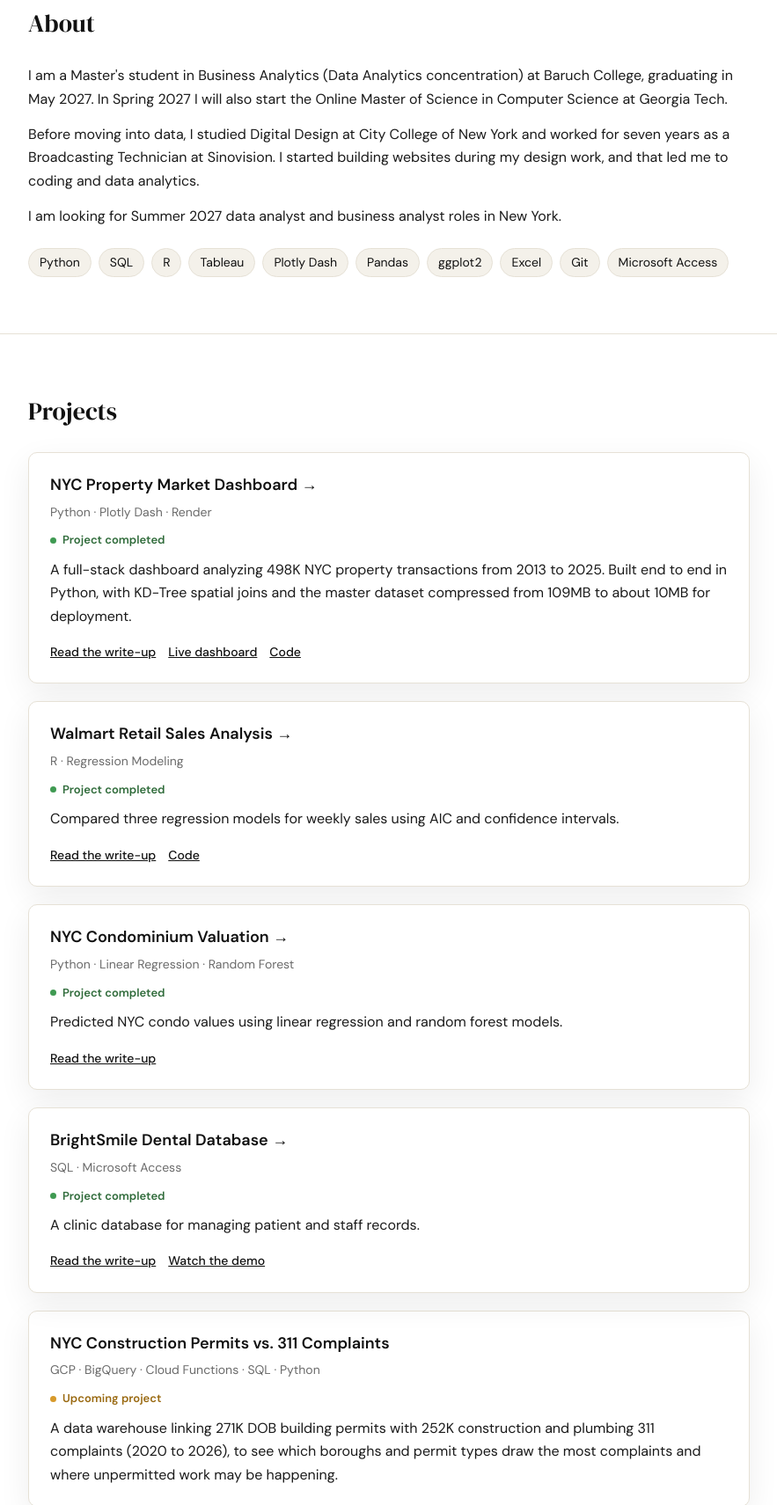
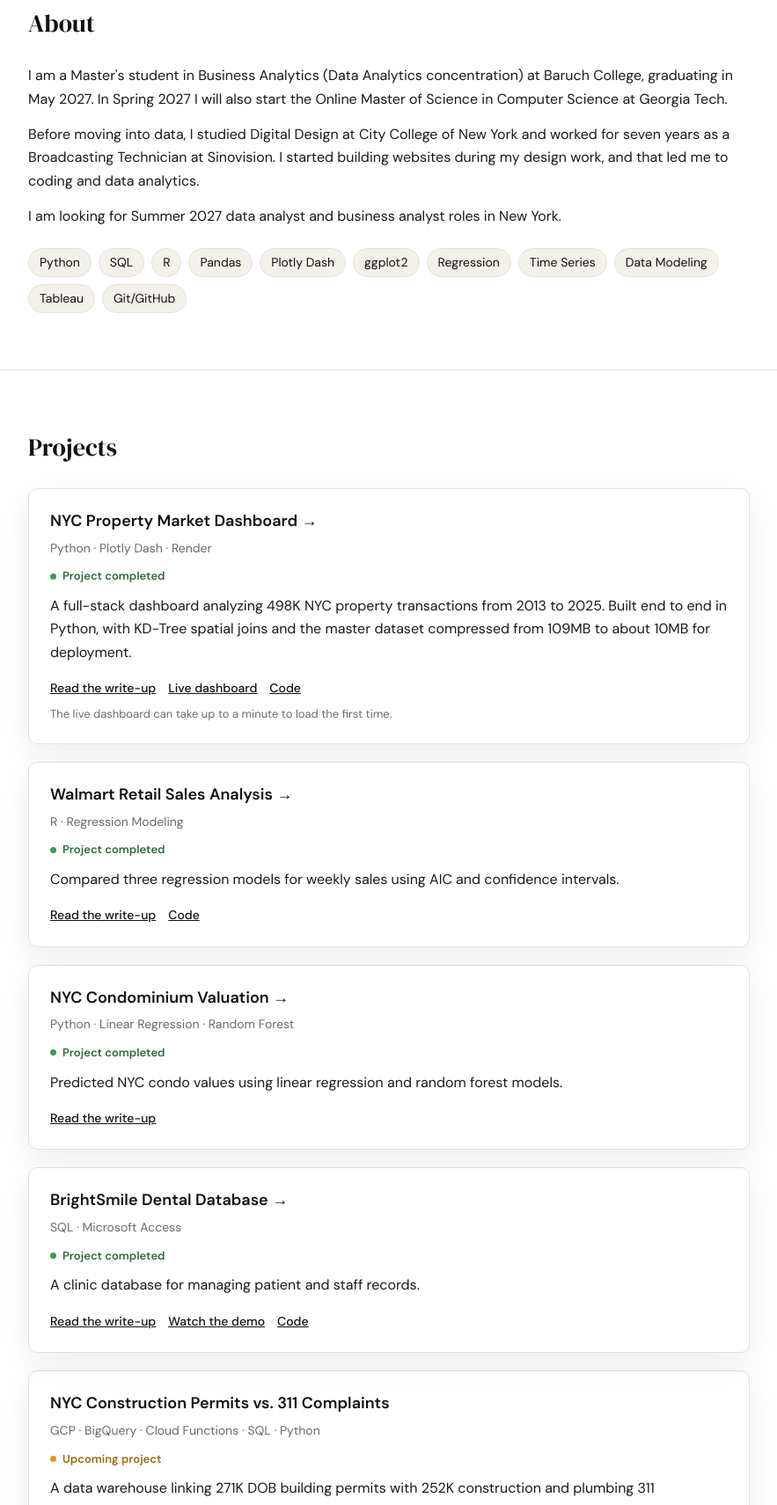
Before and after one commit to xixi0817/xixi0817.github.io, a plain HTML site: page index.html in a window 1280 px wide. Shown: the part 685-2396 px from the top of the page at 88% size, without its empty margins (198-1081 px from the left). Drawn offline with Linux system fonts and the light colour scheme.

Commit message:
Add files via upload

```diff
--- a/index.html
+++ b/index.html
@@ -403,9 +403,10 @@
         <p>Before moving into data, I studied Digital Design at City College of New York and worked for seven years as a Broadcasting Technician at Sinovision. I started building websites during my design work, and that led me to coding and data analytics.</p>
         <p>I am looking for Summer 2027 data analyst and business analyst roles in New York.</p>
         <div class="skills">
-          <span>Python</span><span>SQL</span><span>R</span><span>Tableau</span>
-          <span>Plotly Dash</span><span>Pandas</span><span>ggplot2</span>
-          <span>Excel</span><span>Git</span><span>Microsoft Access</span>
+          <span>Python</span><span>SQL</span><span>R</span>
+          <span>Pandas</span><span>Plotly Dash</span><span>ggplot2</span>
+          <span>Regression</span><span>Time Series</span><span>Data Modeling</span>
+          <span>Tableau</span><span>Git/GitHub</span>
         </div>
       </div>
     </section>
@@ -420,6 +421,7 @@
           <div class="status"><span class="dot"></span>Project completed</div>
           <p>A full-stack dashboard analyzing 498K NYC property transactions from 2013 to 2025. Built end to end in Python, with KD-Tree spatial joins and the master dataset compressed from 109MB to about 10MB for deployment.</p>
           <p><a href="nyc-dashboard.html">Read the write-up</a><a href="https://nyc-property-dashboard-xi9u.onrender.com/">Live dashboard</a><a href="https://github.com/xixi0817/nyc_property_dashboard">Code</a></p>
+          <p class="meta" style="margin: 6px 0 0; font-size: 13px;">The live dashboard can take up to a minute to load the first time.</p>
         </div>
 
         <div class="card card-link" id="proj-walmart">
@@ -443,7 +445,7 @@
           <div class="meta">SQL · Microsoft Access</div>
           <div class="status"><span class="dot"></span>Project completed</div>
           <p>A clinic database for managing patient and staff records.</p>
-          <p><a href="dental-database.html">Read the write-up</a><a href="https://www.youtube.com/watch?v=54yVU4n7h6s">Watch the demo</a></p>
+          <p><a href="dental-database.html">Read the write-up</a><a href="https://www.youtube.com/watch?v=54yVU4n7h6s">Watch the demo</a><a href="https://github.com/xixi0817/brightsmile_dental_database">Code</a></p>
         </div>
 
         <div class="card" id="proj-upcoming">
```
Also changed, not shown: nyc-dashboard.html (+1 -0 lines).
